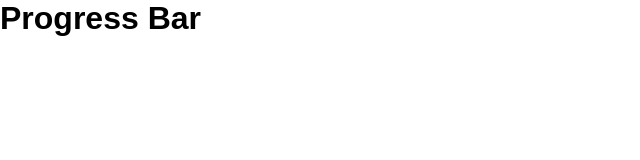
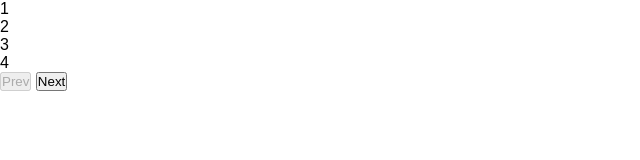
Before and after one commit to ritabradley/progress-bar, a plain HTML site: page index.html in a window 1280 px wide. Shown: the whole page, without its empty margins (0-640 px from the left). Drawn offline with Linux system fonts and the light colour scheme; a web font is replaced by a local one.

Commit message:
add progress step markup

```diff
--- a/index.html
+++ b/index.html
@@ -5,13 +5,21 @@
 	<meta charset="UTF-8">
 	<meta content="IE=edge" http-equiv="X-UA-Compatible">
 	<meta content="width=device-width, initial-scale=1.0" name="viewport">
-	<title>Progress Bar</title>
+	<title>Progress Steps</title>
 	<link href="style.css" rel="stylesheet">
 </head>
 
 <body>
 	<div class="container">
-		<h1>Progress Bar</h1>
+		<div class="progress-container">
+			<div class="progress" id="progress"></div>
+			<div class="circle active">1</div>
+			<div class="circle">2</div>
+			<div class="circle">3</div>
+			<div class="circle">4</div>
+		</div>
+		<button class="btn" id="prev" disabled>Prev</button>
+		<button class="btn" id="next">Next</button>
 	</div>
 
 	<script src="app.js"></script>
```
